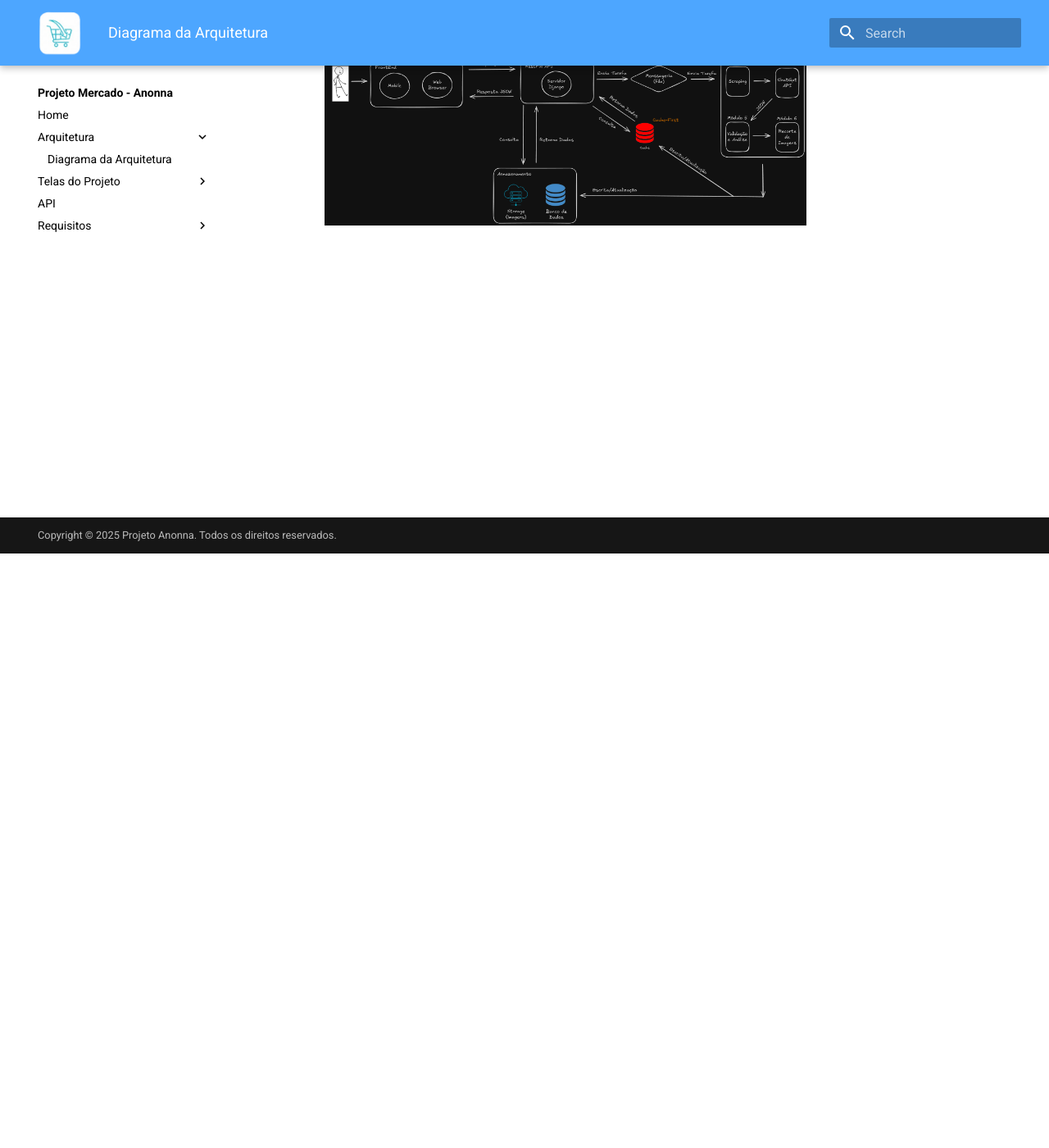
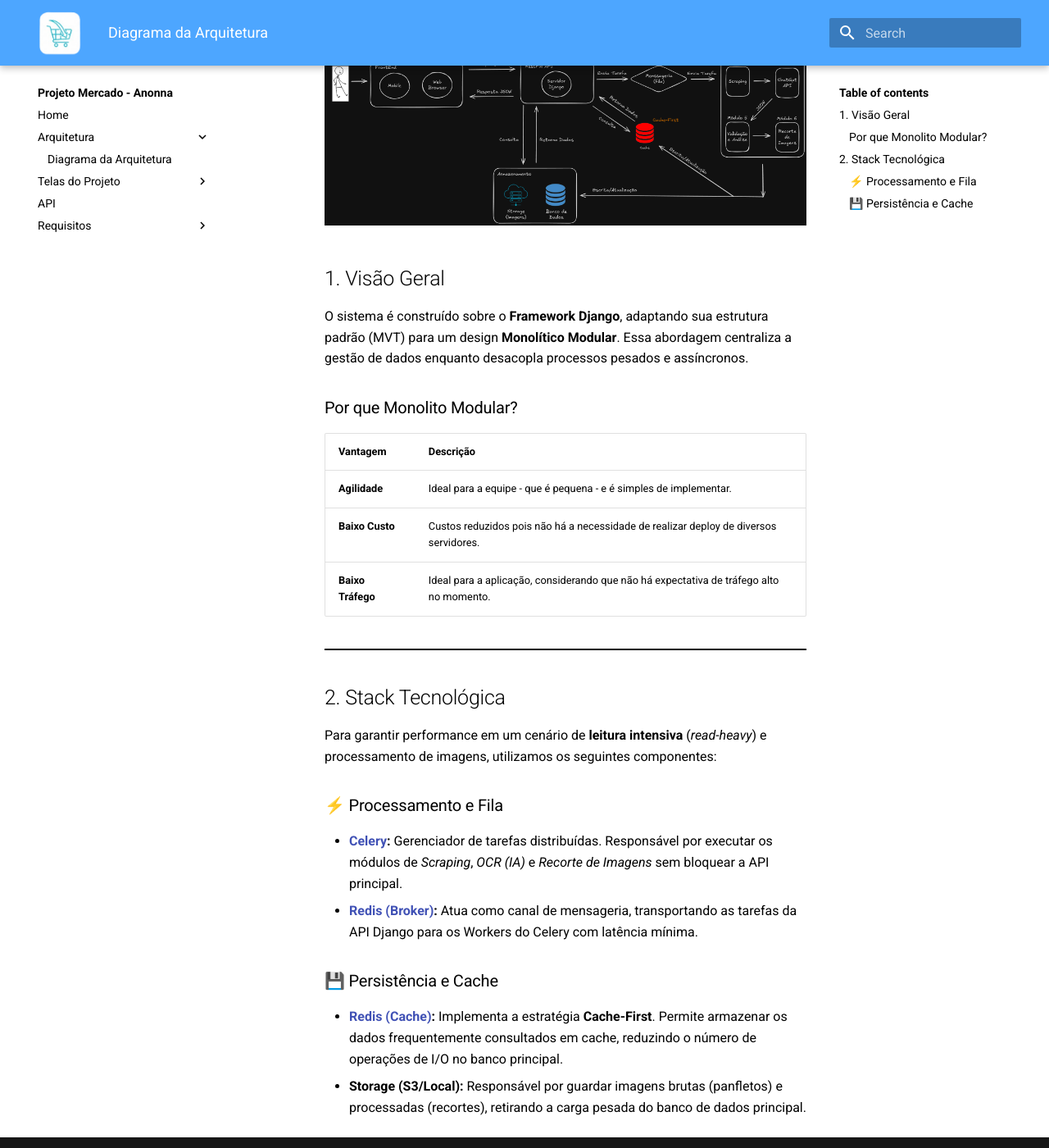
Before and after one commit to code-silva/compara-precos-mercado, an MkDocs documentation site: the page built from docs/Arquitetura/arq.md, in a window 1280 px wide and 1400 px high, scrolled down 725 px. Shown: the whole window at 82% size. Built offline with MkDocs 1.6.1 and Material for MkDocs 9.7.7, drawn with Linux system fonts in a browser that asks for light colours.

Commit message:
feat(arq.md): Adicionando descrição para os componentes presentes na arquitetura

```diff
--- a/docs/Arquitetura/arq.md
+++ b/docs/Arquitetura/arq.md
@@ -4,7 +4,6 @@
     A seguinte arquitetura está sujeita a alterações de acordo com o desenvolver do projeto, onde podem ser exploradas possíveis melhorias.
 
     * Fique atento as novas atualizações.
-
 
 [Altere a seguinte Arquitetura aqui](https://excalidraw.com/#room=4df017c8a4b515a8cac6,Q6P3RxNnlMaJP3La_ZXlIw)
 
@@ -13,3 +12,29 @@
 ---
 
 ![Diagrama de Arquitetura do Projeto](/img/arquitetura_modulos_black.png)
+
+## 1. Visão Geral
+
+O sistema é construído sobre o **Framework Django**, adaptando sua estrutura padrão (MVT) para um design **Monolítico Modular**. Essa abordagem centraliza a gestão de dados enquanto desacopla processos pesados e assíncronos.
+
+### Por que Monolito Modular?
+
+| Vantagem | Descrição |
+| :--- | :--- |
+| **Agilidade** | Ideal para a equipe - que é pequena - e é simples de implementar. |
+| **Baixo Custo** | Custos reduzidos pois não há a necessidade de realizar deploy de diversos servidores. |
+| **Baixo Tráfego** | Ideal para a aplicação, considerando que não há expectativa de tráfego alto no momento. |
+
+---
+
+## 2. Stack Tecnológica
+
+Para garantir performance em um cenário de **leitura intensiva** (*read-heavy*) e processamento de imagens, utilizamos os seguintes componentes:
+
+### ⚡ Processamento e Fila
+* **[Celery](https://docs.celeryq.dev/):** Gerenciador de tarefas distribuídas. Responsável por executar os módulos de *Scraping*, *OCR (IA)* e *Recorte de Imagens* sem bloquear a API principal.
+* **[Redis (Broker)](https://redis.io/):** Atua como canal de mensageria, transportando as tarefas da API Django para os Workers do Celery com latência mínima.
+
+### 💾 Persistência e Cache
+* **[Redis (Cache)](https://redis.io/):** Implementa a estratégia **Cache-First**. Permite armazenar os dados frequentemente consultados em cache, reduzindo o número de operações de I/O no banco principal.
+* **Storage (S3/Local):** Responsável por guardar imagens brutas (panfletos) e processadas (recortes), retirando a carga pesada do banco de dados principal.
```
Also changed, not shown: 1 other file.
